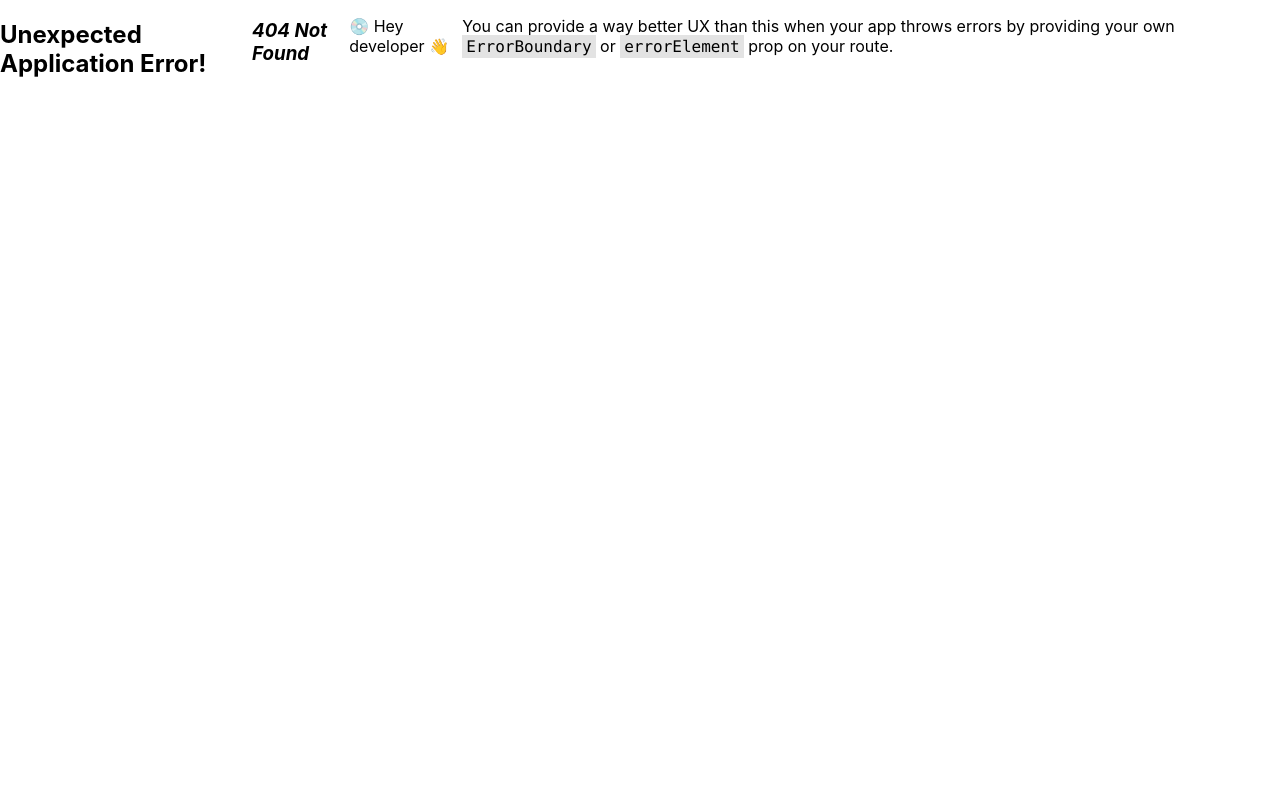
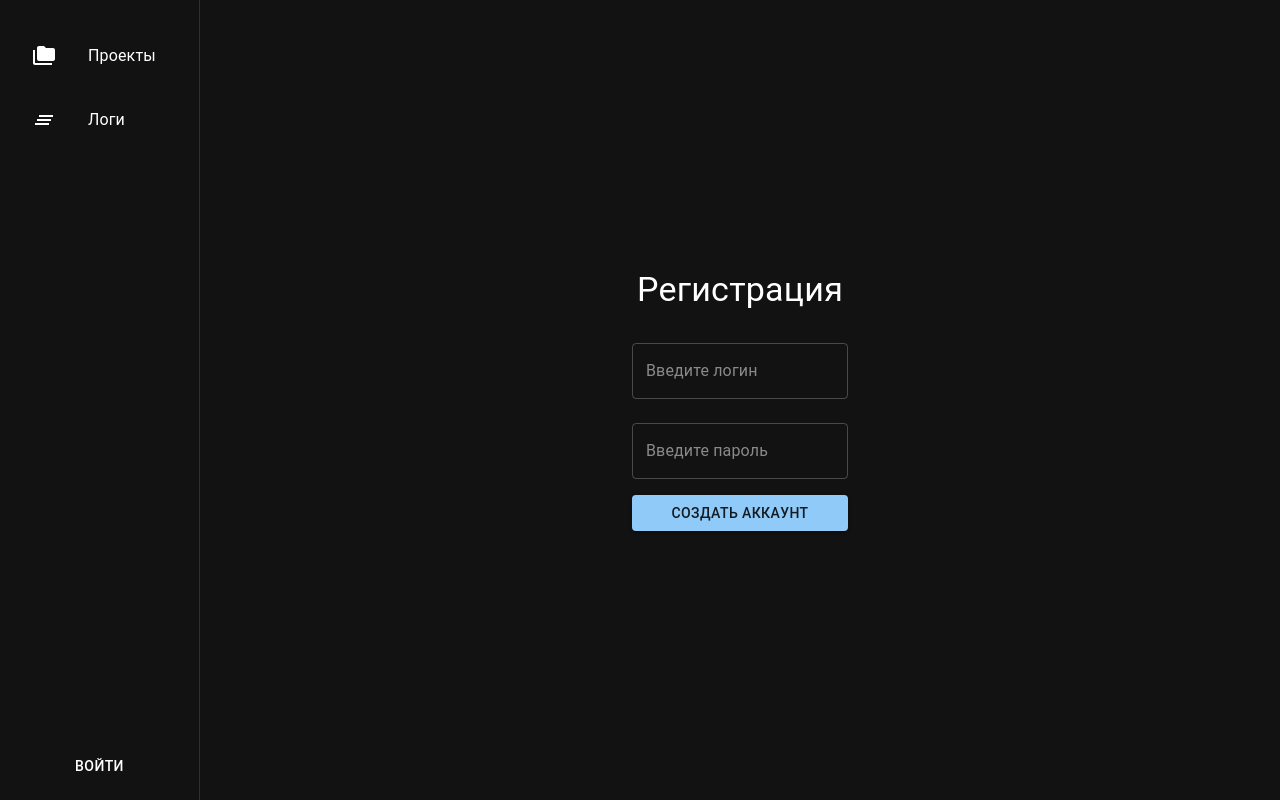
Before and after one commit to HarukiFT/vmetrics, a React (Create React App) app in the folder frontend/: page /register in a window 1280 px wide. Before the commit this address had no page. Built offline with nearby package versions, Linux system fonts and the light colour scheme.

Commit message:
Add simple register page

```diff
--- /dev/null
+++ b/frontend/src/components/SignUp/SignUp.tsx
@@ -0,0 +1,17 @@
+import { Box, Button, TextField, Typography } from "@mui/material"
+
+export default () => {
+    return (
+        <Box display={'flex'} flexDirection={'column'} justifyContent={'center'} alignItems={'center'} width={1} flexGrow={1}>
+            <Box display={'flex'} flexDirection={'column'} alignItems={'center'} width={.2}>
+                <Typography variant="h4" mb={2}>Регистрация</Typography>
+
+                <Box component={'form'} width={1}>
+                    <TextField fullWidth name="username" margin="normal" placeholder="Введите логин"></TextField>
+                    <TextField fullWidth name="password" margin="normal" type="password" placeholder="Введите пароль"></TextField>
+                    <Button type="submit" sx={{mt: 1}} fullWidth variant="contained">Создать аккаунт</Button>
+                </Box>
+            </Box>
+        </Box>
+    )
+}
--- a/frontend/src/index.tsx
+++ b/frontend/src/index.tsx
@@ -4,6 +4,7 @@ import './index.css';
 import reportWebVitals from './reportWebVitals';
 import App from './components/App/App';
 import { Route, RouterProvider, createBrowserRouter, createRoutesFromElements } from 'react-router-dom';
+import SignUp from './components/SignUp/SignUp';
 
 const root = ReactDOM.createRoot(
   document.getElementById('root') as HTMLElement
@@ -11,7 +12,7 @@ const root = ReactDOM.createRoot(
 
 const router = createBrowserRouter(createRoutesFromElements(
   <Route path="/" element={<App/>}>
-
+    <Route path="register" element={<SignUp/>}/>
   </Route>
 ))
 
```
